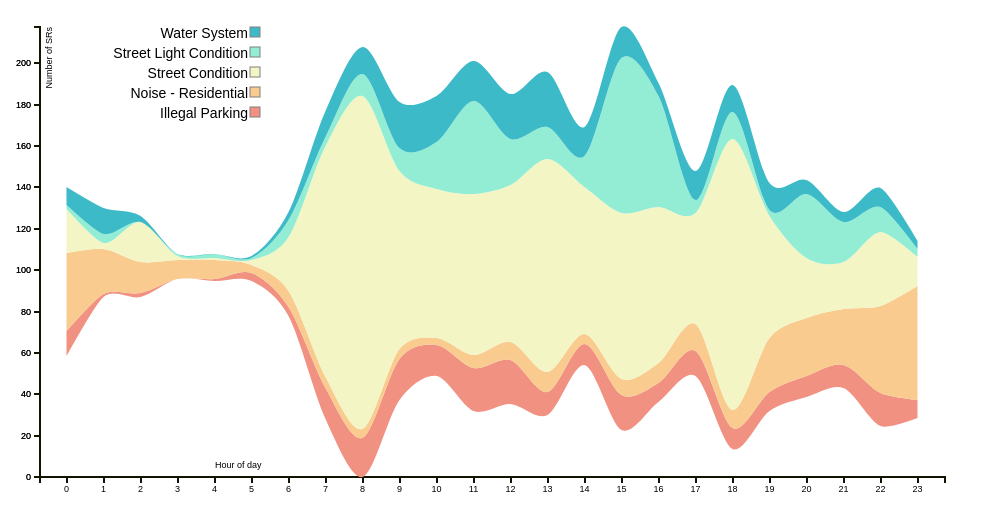
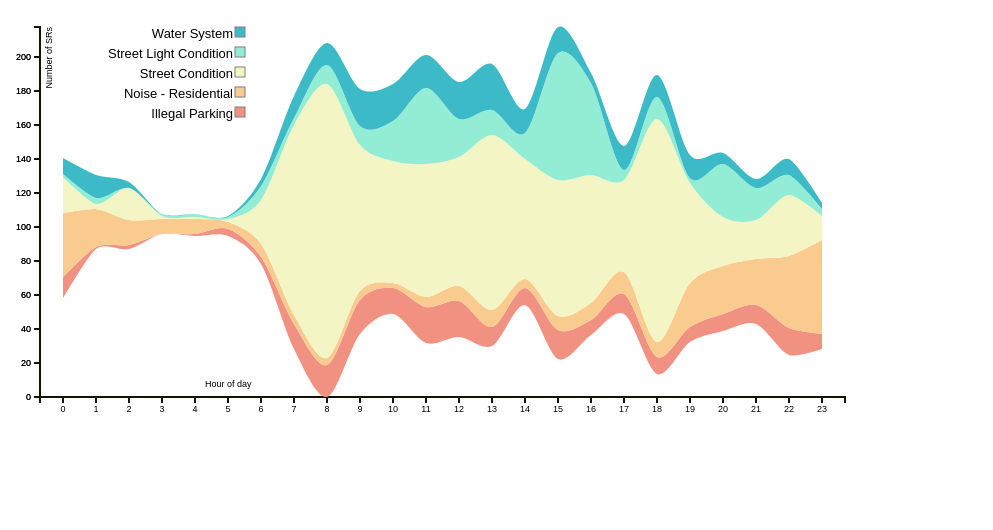
Before and after one commit to timothymartin76/MAR12_STREAM, a plain HTML site: page index.html in a window 1280 px wide. Shown: the part 56-586 px from the top of the page, without its empty margins (0-993 px from the left). Drawn offline with Linux system fonts and the light colour scheme.

Commit message:
Update index.html

```diff
--- a/index.html
+++ b/index.html
@@ -32,8 +32,8 @@
     <script>
 
       var margin = {top: 20, right: 55, bottom: 30, left: 40},
-          width  = 1000 - margin.left - margin.right,
-          height = 500  - margin.top  - margin.bottom;
+          width  = 900 - margin.left - margin.right,
+          height = 420  - margin.top  - margin.bottom;
 
       var x = d3.scale.ordinal()
           .rangeRoundBands([0, width], .1);
@@ -118,8 +118,8 @@
             .attr("class", "x axis")
             .call(yAxis)
 			.append("text")
-            .attr("x", 175)
-            .attr("dy", "49em")
+            .attr("x", 165)
+            .attr("dy", "40em")
             .text("Hour of day");
 
         var selection = svg.selectAll(".series")
@@ -153,7 +153,7 @@
             .data(varNames.slice().reverse())
           .enter().append("g")
             .attr("class", "legend")
-            .attr("transform", function (d, i) { return "translate(-685," + i * 20 + ")"; });
+            .attr("transform", function (d, i) { return "translate(-600," + i * 20 + ")"; });
 
         legend.append("rect")
             .attr("x", width - 10)
@@ -167,7 +167,7 @@
             .attr("y", 6)
             .attr("dy", ".35em")
             .style("text-anchor", "end")
-			.style("font-size", "14px")
+			.style("font-size", "13px")
             .text(function (d) { return d; });
 
         function removePopovers () {
```
